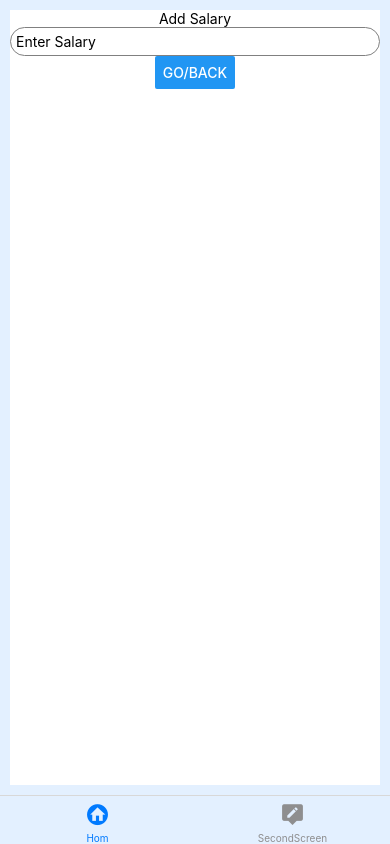
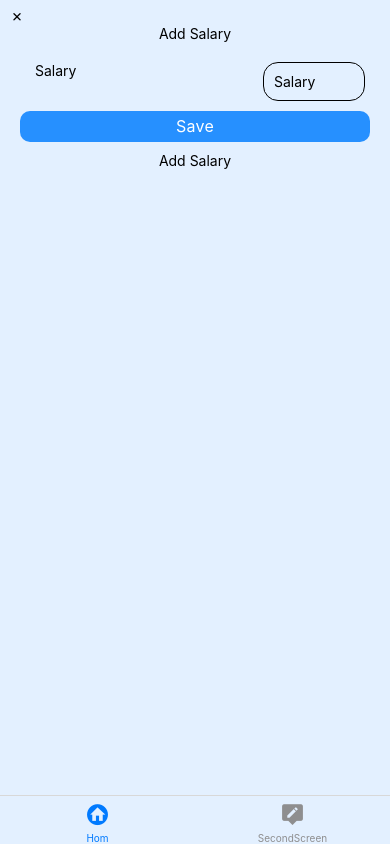
Before and after one commit to kkarwowski/Salary-Calculator, a React Native app: screen /AddScreen in a window 390 px wide. Built offline with nearby package versions, Linux system fonts and the light colour scheme.

Commit message:
Add Salary Form formik

```diff
--- a/AddScreen.js
+++ b/AddScreen.js
@@ -6,18 +6,30 @@ import {
   Button,
   TextInput,
 } from "react-native";
-
+import AddForm from "./components/AddForm";
+import CustomButton from "./components/CustomTouchButton";
 export default function AddScreen({ navigation }) {
   return (
     <SafeAreaView style={styles.container}>
+      <View
+        style={{
+          justifyContent: "flex-start",
+          alignItems: "flex-start",
+          width: "100%",
+        }}
+      >
+        <CustomButton
+          size="30"
+          color="black"
+          name="close"
+          onPress={() => navigation.goBack()}
+        />
+      </View>
+      <Text>Add Salary</Text>
+      <AddForm />
       <Text>Add Salary</Text>
 
-      <TextInput
-        keyboardType="number-pad"
-        style={styles.numberInput}
-        placeholder="Enter Salary"
-      />
-      <Button title="Go/Back" onPress={() => navigation.goBack()} />
+      {/* <Button title="Go/Back" onPress={() => navigation.goBack()} /> */}
     </SafeAreaView>
   );
 }
@@ -26,15 +38,8 @@ const styles = StyleSheet.create({
   container: {
     margin: 10,
     flex: 1,
-    backgroundColor: "#fff",
+    backgroundColor: "#e3f0ff",
     alignItems: "center",
     justifyContent: "flex-start",
   },
-  numberInput: {
-    padding: 5,
-    width: "100%",
-    borderColor: "grey",
-    borderWidth: 0.3,
-    borderRadius: 15,
-  },
 });
--- a/App.js
+++ b/App.js
@@ -6,7 +6,6 @@ import {
   Pressable,
   Button,
   FlatList,
-  TouchableOpacity,
 } from "react-native";
 import { useState, useEffect } from "react";
 import { NavigationContainer, DefaultTheme } from "@react-navigation/native";
@@ -15,7 +14,7 @@ import { createBottomTabNavigator } from "@react-navigation/bottom-tabs";
 import MaterialCommunityIcons from "react-native-vector-icons/MaterialCommunityIcons";
 
 import AddScreen from "./AddScreen";
-import AddButton from "./MainScreenComponents";
+import CustomButton from "./components/CustomTouchButton";
 
 export default function App() {
   const [pressedButton, setPressedButton] = useState("Annual");
@@ -64,7 +63,10 @@ export default function App() {
             navigation.navigate("AddScreen");
           }}
         /> */}
-        <AddButton
+        <CustomButton
+          name="ios-add-circle"
+          color="#3184ff"
+          size="50"
           onPress={() => {
             navigation.navigate("AddScreen");
           }}
--- a/MainScreenComponents.js
+++ /dev/null
@@ -1,29 +0,0 @@
-import { TouchableOpacity, StyleSheet } from "react-native";
-import MaterialCommunityIcons from "react-native-vector-icons/Ionicons";
-
-const AddButton = ({ onPress }) => {
-  return (
-    <TouchableOpacity onPress={onPress}>
-      <MaterialCommunityIcons name="ios-add-circle" color="#3184ff" size={50} />
-    </TouchableOpacity>
-  );
-};
-
-const styles = StyleSheet.create({
-  container: {
-    margin: 10,
-    flex: 1,
-    backgroundColor: "#fff",
-    alignItems: "center",
-    justifyContent: "flex-start",
-  },
-  numberInput: {
-    padding: 5,
-    width: "100%",
-    borderColor: "grey",
-    borderWidth: 0.3,
-    borderRadius: 15,
-  },
-});
-
-export default AddButton;
--- /dev/null
+++ b/components/AddForm.js
@@ -0,0 +1,74 @@
+import {
+  StyleSheet,
+  Text,
+  View,
+  SafeAreaView,
+  Button,
+  TextInput,
+} from "react-native";
+import { Formik } from "formik";
+import CustomButtonGlobal from "./CustomButton";
+
+export default function AddForm() {
+  return (
+    <SafeAreaView style={styless.container}>
+      {/* <View style={styless.container}> */}
+      <Formik
+        initialValues={{ name: "", salary: Number, pension: "" }}
+        onSubmit={(values) => {
+          console.log(values);
+        }}
+      >
+        {(props) => {
+          return (
+            <View
+              style={{
+                flexDirection: "column",
+                width: "100%",
+                paddingHorizontal: 10,
+              }}
+            >
+              <View style={styless.rowContainer}>
+                <Text style={{ marginHorizontal: 10 }}>Salary</Text>
+                <TextInput
+                  //   name="salary"
+                  style={styless.numberInput}
+                  placeholder="Salary"
+                  keyboardType="number-pad"
+                  onChangeText={props.handleChange("salary")}
+                  value={props.values.salary}
+                />
+              </View>
+              <CustomButtonGlobal title="Save" onPress={props.handleSubmit} />
+            </View>
+          );
+        }}
+      </Formik>
+    </SafeAreaView>
+  );
+}
+const styless = StyleSheet.create({
+  container: {
+    margin: 10,
+    // backgroundColor: "#e3f0ff",
+    alignItems: "center",
+    justifyContent: "center",
+    width: "100%",
+    flexDirection: "column",
+  },
+  numberInput: {
+    padding: 10,
+    width: "30%",
+    borderColor: "black",
+    borderWidth: 1,
+    borderRadius: 15,
+  },
+  rowContainer: {
+    width: "100%",
+    flexDirection: "row",
+    justifyContent: "space-between",
+    // alignItems: "center",
+    paddingHorizontal: 5,
+    paddingVertical: 10,
+  },
+});
--- /dev/null
+++ b/components/CustomButton.js
@@ -0,0 +1,35 @@
+import { Text, Pressable, StyleSheet } from "react-native";
+const CustomButtonGlobal = (props) => {
+  const { onPress, title } = props;
+  return (
+    <Pressable
+      style={{
+        ...styles.button,
+      }}
+      onPress={onPress}
+    >
+      <Text style={styles.ButtonText}>{title}</Text>
+    </Pressable>
+  );
+};
+
+const styles = StyleSheet.create({
+  ButtonText: {
+    fontSize: 16,
+    lineHeight: 21,
+    fontWeight: "normal",
+    letterSpacing: 0.25,
+    color: "white",
+  },
+  button: {
+    alignItems: "center",
+    justifyContent: "center",
+    paddingVertical: 5,
+    paddingHorizontal: 10,
+    borderRadius: 10,
+    elevation: 10,
+    backgroundColor: "#2690ff",
+    // marginHorizontal: 2,
+  },
+});
+export default CustomButtonGlobal;
--- /dev/null
+++ b/components/CustomTouchButton.js
@@ -0,0 +1,12 @@
+import { TouchableOpacity } from "react-native";
+import MaterialCommunityIcons from "react-native-vector-icons/Ionicons";
+
+const CustomButton = ({ onPress, name, color, size }) => {
+  return (
+    <TouchableOpacity onPress={onPress}>
+      <MaterialCommunityIcons name={name} color={color} size={size} />
+    </TouchableOpacity>
+  );
+};
+
+export default CustomButton;
--- a/package.json
+++ b/package.json
@@ -16,6 +16,7 @@
     "@react-navigation/stack": "^6.0.11",
     "expo": "~44.0.0",
     "expo-status-bar": "~1.2.0",
+    "formik": "^2.2.9",
     "react": "17.0.1",
     "react-dom": "17.0.1",
     "react-native": "0.64.3",
```
Also changed, not shown: 1 other file (tests, documents, lock files or other folders).
